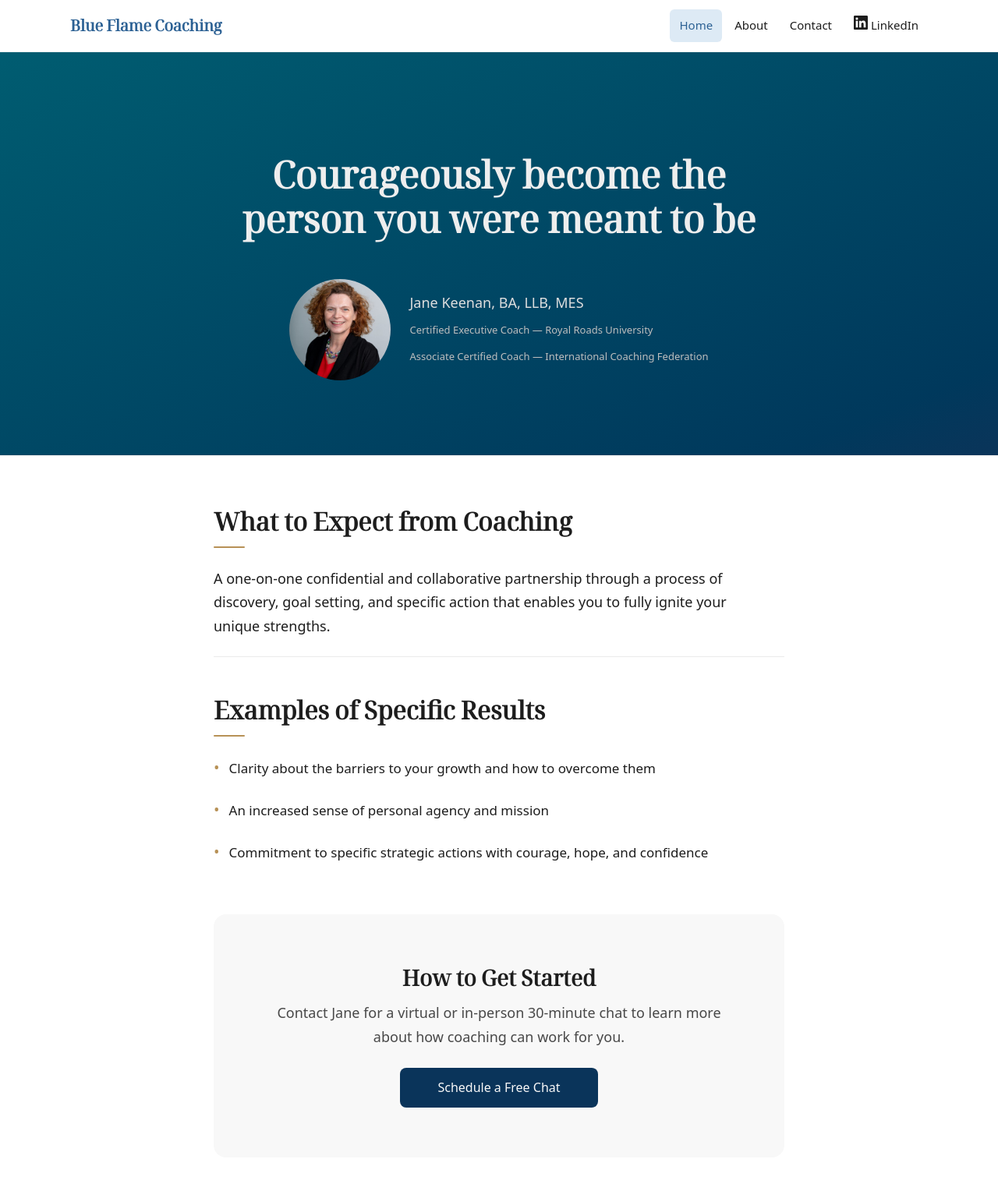
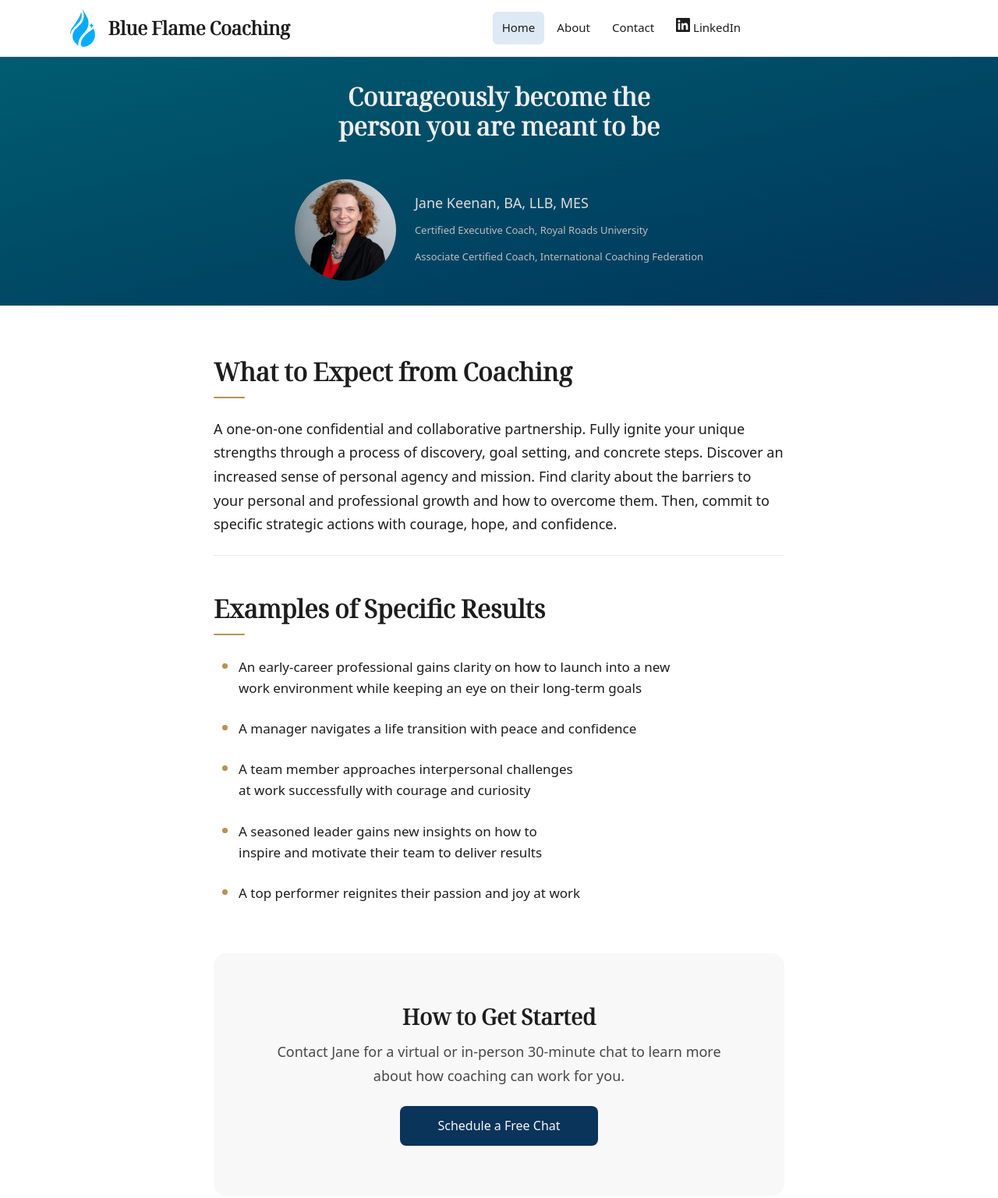
Before and after one commit to cssinate/blueflamecoaching, an Eleventy site: page src/index.html in a window 1280 px wide. Shown: the top 1537 px of the page at 78% size. Built offline with nearby package versions, Linux system fonts and the light colour scheme; Eleventy itself is replaced by a stand-in of ours; files that its build step writes are made by us from their sources.

Commit message:
Requested changes

```diff
--- a/src/_includes/layouts/base.njk
+++ b/src/_includes/layouts/base.njk
@@ -15,16 +15,17 @@
 
   <header class="site-header">
     <div class="site-header__inner">
-      <a href="/" class="site-header__brand" aria-label="Blue Flame Coaching home">
+      <div class="site-header__brand">
+        <img src="/images/blueflame.svg" alt="Blue Flame logo" />
         Blue Flame Coaching
-      </a>
-      <nav aria-label="Primary">
-        <ul class="site-nav">
+      </div>
+      <nav aria-label="Primary" class="site-nav">
+        <ul>
           <li><a href="/"{% if page.url == "/" %} aria-current="page"{% endif %}>Home</a></li>
           <li><a href="/about/"{% if page.url == "/about/" %} aria-current="page"{% endif %}>About</a></li>
           <li><a href="/contact/"{% if page.url == "/contact/" %} aria-current="page"{% endif %}>Contact</a></li>
           <li>
-            <a href="https://www.linkedin.com/in/jane-keenan-ba-llb-mes-cec-14b236252/" target="_blank" rel="noopener noreferrer" class="site-nav--linkedin">
+            <a href="https://www.linkedin.com/in/jane-keenan-ba-llb-mes-cec-14b236252/" rel="noopener noreferrer" class="site-nav--linkedin">
               <svg aria-hidden="true" viewBox="0 0 24 24" fill="currentColor" height="18" width="18">
                 <path d="M20.447 20.452h-3.554v-5.569c0-1.328-.027-3.037-1.852-3.037-1.853 0-2.136 1.445-2.136 2.939v5.667H9.351V9h3.414v1.561h.046c.477-.9 1.637-1.85 3.37-1.85 3.601 0 4.267 2.37 4.267 5.455v6.286zM5.337 7.433c-1.144 0-2.063-.926-2.063-2.065 0-1.138.92-2.063 2.063-2.063 1.14 0 2.064.925 2.064 2.063 0 1.139-.925 2.065-2.064 2.065zm1.782 13.019H3.555V9h3.564v11.452zM22.225 0H1.771C.792 0 0 .774 0 1.729v20.542C0 23.227.792 24 1.771 24h20.451C23.2 24 24 23.227 24 22.271V1.729C24 .774 23.2 0 22.222 0h.003z"/>
               </svg>
--- a/src/css/style.css
+++ b/src/css/style.css
@@ -246,17 +246,29 @@
     display: flex;
     align-items: center;
     justify-content: space-between;
-    gap: var(--space-4);
+    gap: var(--space-3) var(--space-6);
     flex-wrap: wrap;
+    container: site-header / inline-size;
   }
 
   .site-header__brand {
     font-family: var(--font-heading);
-    font-size: 1.25rem;
+    font-size: 1.5rem;
     font-weight: 700;
-    color: var(--color-brand);
+    color: var(--color-text);
     text-decoration: none;
     letter-spacing: -0.01em;
+    display: flex;
+    gap: var(--space-4);
+    align-items: center;
+
+    img {
+      block-size: 3rem;
+    }
+
+    @container (width > 80vw) {
+      margin-inline: auto;
+    }
   }
 
   .site-header__brand:hover {
@@ -264,6 +276,16 @@
   }
 
   .site-nav {
+    flex-grow: 1;
+    display: flex;
+    justify-content: end;
+
+    @container (width > 80vw) {
+      justify-content: center;
+    }
+  }
+
+  .site-nav ul {
     display: flex;
     align-items: center;
     gap: var(--space-1);
@@ -292,7 +314,7 @@
   }
 
   .site-nav a[aria-current="page"] {
-    color: var(--color-brand);
+    color: var(--color-text);
     background: var(--color-brand-light);
   }
 
@@ -338,7 +360,7 @@
       100% 100%;
     background-repeat: no-repeat;
     color: oklch(95% 0 0);
-    padding-block: var(--space-10) var(--space-9);
+    padding-block: var(--space-6);
     padding-inline: var(--space-5);
     border-block-end: 1px solid var(--color-border-subtle);
   }
@@ -354,7 +376,7 @@
   }
 
   .hero__headline {
-    font-size: clamp(1.75rem, 1.25rem + 3.5vw, 3rem);
+    font-size: clamp(1.25rem, 1.25rem + 3.5vw, 2rem);
     line-height: 1.2;
     color: oklch(95% 0 0);
     text-wrap: balance;
@@ -418,26 +440,31 @@
 
   /* ── Results list ──────────────────────────────────────────────── */
   .results-list {
-    list-style: none;
     padding: 0;
     margin: 0;
     display: flex;
     flex-direction: column;
     gap: var(--space-4);
+    text-wrap: balance;
+    margin-inline-start: var(--space-6);
+    list-style-position: outside;
   }
 
   .results-list li {
     font-size: 1.0625rem;
     line-height: 1.6;
     color: var(--color-text);
+
+    &::marker {
+      color: var(--color-accent);
+      font-size: 1.25rem;
+    }
   }
-
+/*
   .results-list li::before {
     content: "•";
-    color: var(--color-accent);
-    font-size: 1.25rem;
     margin-inline-end: var(--space-3);
-  }
+  } */
 
   /* ── CTA section ───────────────────────────────────────────────── */
   .cta-section {
@@ -519,6 +546,16 @@
 
   .testimonial__text::before {
     content: "\201C";
+    font-size: 1.75rem;
+    line-height: 0;
+    vertical-align: -0.3em;
+    color: var(--color-accent);
+    font-style: normal;
+    font-family: var(--font-heading);
+  }
+
+  .testimonial__text::after {
+    content: "\201D";
     font-size: 1.75rem;
     line-height: 0;
     vertical-align: -0.3em;
--- a/src/index.html
+++ b/src/index.html
@@ -7,7 +7,7 @@ title: Home
 <section class="hero">
   <div class="hero__inner">
     <h1 class="hero__headline">
-      Courageously become the person you were meant to be
+      Courageously become the person<wbr> you are meant to be
     </h1>
     <div class="hero__bio">
       <div class="hero__image">
@@ -15,8 +15,8 @@ title: Home
       </div>
       <div class="hero__credentials">
         <p class="hero__name">Jane Keenan, BA, LLB, MES</p>
-        <span class="credential-badge">Certified Executive Coach — Royal Roads University</span>
-        <span class="credential-badge">Associate Certified Coach — International Coaching Federation</span>
+        <span class="credential-badge">Certified Executive Coach, Royal Roads University</span>
+        <span class="credential-badge">Associate Certified Coach, International Coaching Federation</span>
       </div>
     </div>
   </div>
@@ -27,9 +27,7 @@ title: Home
   <section aria-labelledby="expect-heading">
     <h2 id="expect-heading" class="section-heading">What to Expect from Coaching</h2>
     <p>
-      A one-on-one confidential and collaborative partnership through a process of
-      discovery, goal setting, and specific action that enables you to fully ignite
-      your unique strengths.
+      A one-on-one confidential and collaborative partnership. Fully ignite your unique strengths through a process of discovery, goal setting, and concrete steps. Discover an increased sense of personal agency and mission. Find clarity about the barriers to your personal and professional growth and how to overcome them. Then, commit to specific strategic actions with courage, hope, and confidence.
     </p>
   </section>
 
@@ -39,9 +37,11 @@ title: Home
   <section aria-labelledby="results-heading">
     <h2 id="results-heading" class="section-heading">Examples of Specific Results</h2>
     <ul class="results-list">
-      <li>Clarity about the barriers to your growth and how to overcome them</li>
-      <li>An increased sense of personal agency and mission</li>
-      <li>Commitment to specific strategic actions with courage, hope, and confidence</li>
+      <li>An early-career professional gains clarity on how to launch into a new work environment while keeping an eye on their long-term goals</li>
+      <li>A manager navigates a life transition with peace and confidence</li>
+      <li>A team member approaches interpersonal challenges at work successfully with courage and curiosity</li>
+      <li>A seasoned leader gains new insights on how to inspire and motivate their team to deliver results</li>
+      <li> A top performer reignites their passion and joy at work</li>
     </ul>
   </section>
 
```
Also changed, not shown: src/about.html (+2 -2 lines), src/images/blueflame.svg (added).
